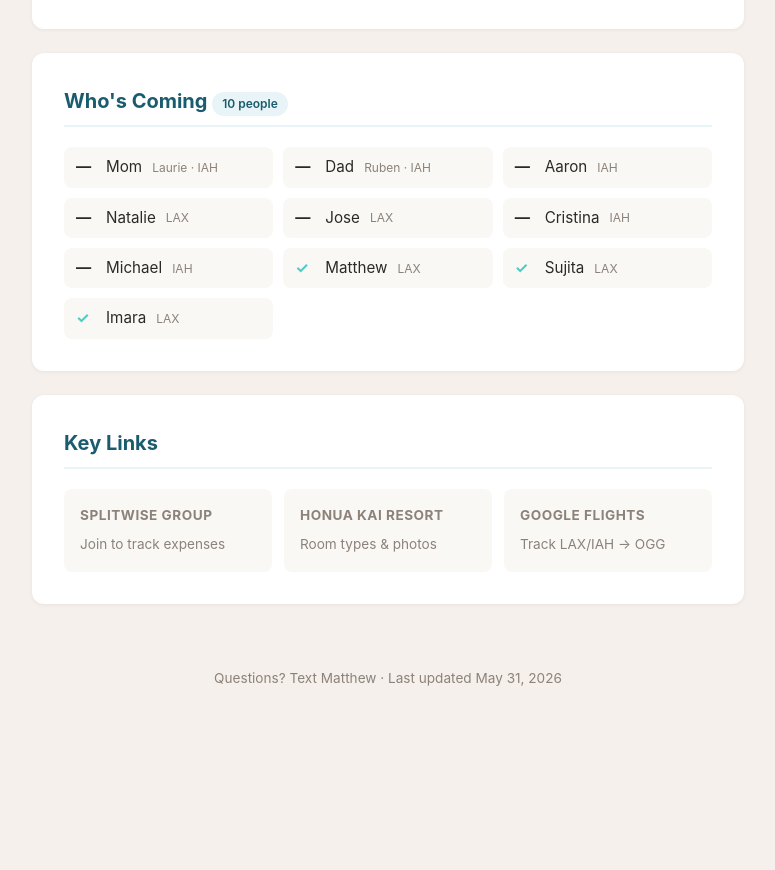
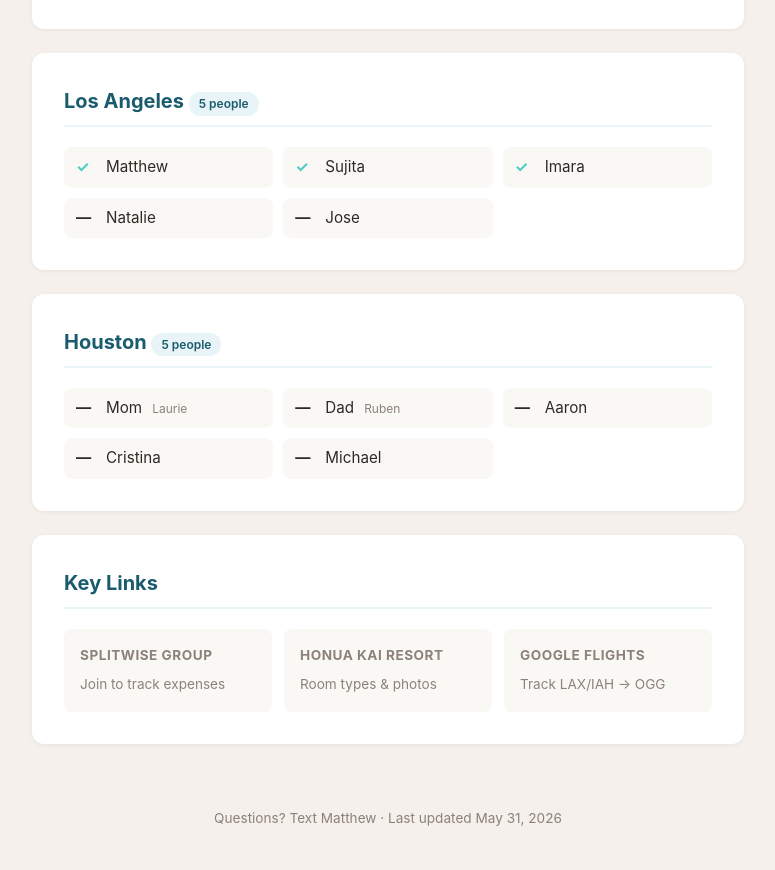
Before and after one commit to matholemue/hawaii-2026, a plain HTML site: page index.html in a window 1280 px wide. Shown: the part 1151-2021 px from the top of the page, without its empty margins (252-1027 px from the left). Before the commit the page ends 1881 px from the top, so only its background shows below. Drawn offline with Linux system fonts and the light colour scheme.

Commit message:
Split who's coming into LA and Houston groups

```diff
--- a/index.html
+++ b/index.html
@@ -121,18 +121,24 @@
   </section>
 
   <section>
-    <h2>Who's Coming <span class="tag">10 people</span></h2>
+    <h2>Los Angeles <span class="tag">5 people</span></h2>
     <div class="people">
-      <div class="person"><span class="check">—</span> Mom <span class="label">Laurie · IAH</span></div>
-      <div class="person"><span class="check">—</span> Dad <span class="label">Ruben · IAH</span></div>
-      <div class="person"><span class="check">—</span> Aaron <span class="label">IAH</span></div>
-      <div class="person"><span class="check">—</span> Natalie <span class="label">LAX</span></div>
-      <div class="person"><span class="check">—</span> Jose <span class="label">LAX</span></div>
-      <div class="person"><span class="check">—</span> Cristina <span class="label">IAH</span></div>
-      <div class="person"><span class="check">—</span> Michael <span class="label">IAH</span></div>
-      <div class="person"><span class="check" style="color:#4ecdc4">✓</span> Matthew <span class="label">LAX</span></div>
-      <div class="person"><span class="check" style="color:#4ecdc4">✓</span> Sujita <span class="label">LAX</span></div>
-      <div class="person"><span class="check" style="color:#4ecdc4">✓</span> Imara <span class="label">LAX</span></div>
+      <div class="person"><span class="check" style="color:#4ecdc4">✓</span> Matthew</div>
+      <div class="person"><span class="check" style="color:#4ecdc4">✓</span> Sujita</div>
+      <div class="person"><span class="check" style="color:#4ecdc4">✓</span> Imara</div>
+      <div class="person"><span class="check">—</span> Natalie</div>
+      <div class="person"><span class="check">—</span> Jose</div>
+    </div>
+  </section>
+
+  <section>
+    <h2>Houston <span class="tag">5 people</span></h2>
+    <div class="people">
+      <div class="person"><span class="check">—</span> Mom <span class="label">Laurie</span></div>
+      <div class="person"><span class="check">—</span> Dad <span class="label">Ruben</span></div>
+      <div class="person"><span class="check">—</span> Aaron</div>
+      <div class="person"><span class="check">—</span> Cristina</div>
+      <div class="person"><span class="check">—</span> Michael</div>
     </div>
   </section>
 
```
